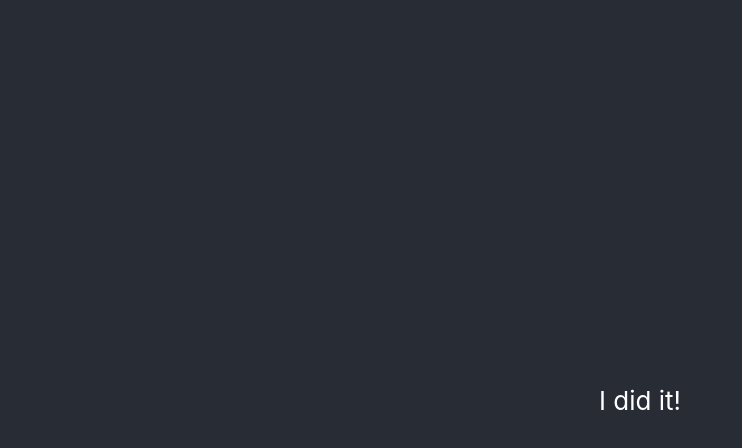
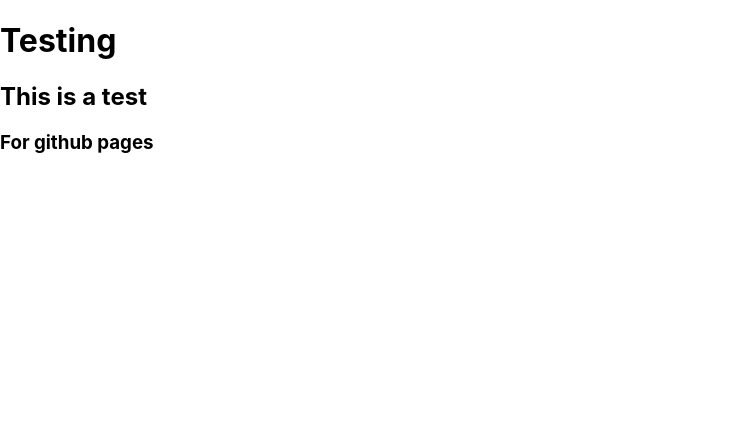
Before and after one commit to fridgetheorem/fridgetheorem.github.io, a React (Create React App) app: page / in a window 1280 px wide. Shown: the top 448 px of the page, without its empty margins (0-742 px from the left). Built offline with nearby package versions, Linux system fonts and the light colour scheme.

Commit message:
Testing the DOM

```diff
--- a/src/App.js
+++ b/src/App.js
@@ -4,12 +4,10 @@
 
 function App() {
   return (
-    <div className="App">
-      <header className="App-header">
-        <p>
-          I did it!
-        </p>
-      </header>
+    <div >
+      <h1>Testing</h1>
+      <h2>This is a test</h2>
+      <h3>For github pages</h3>
     </div>
   );
 }
```
